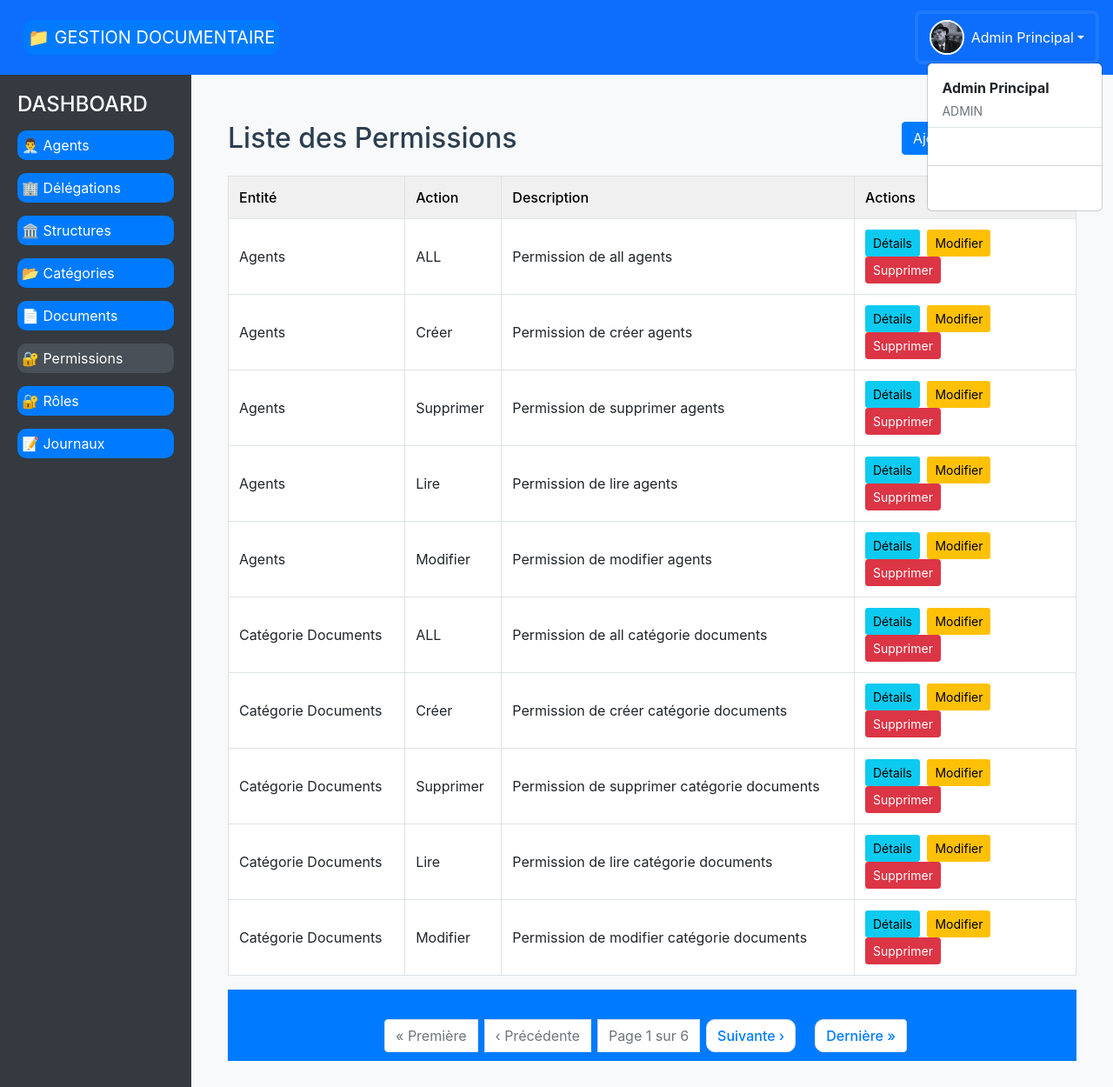
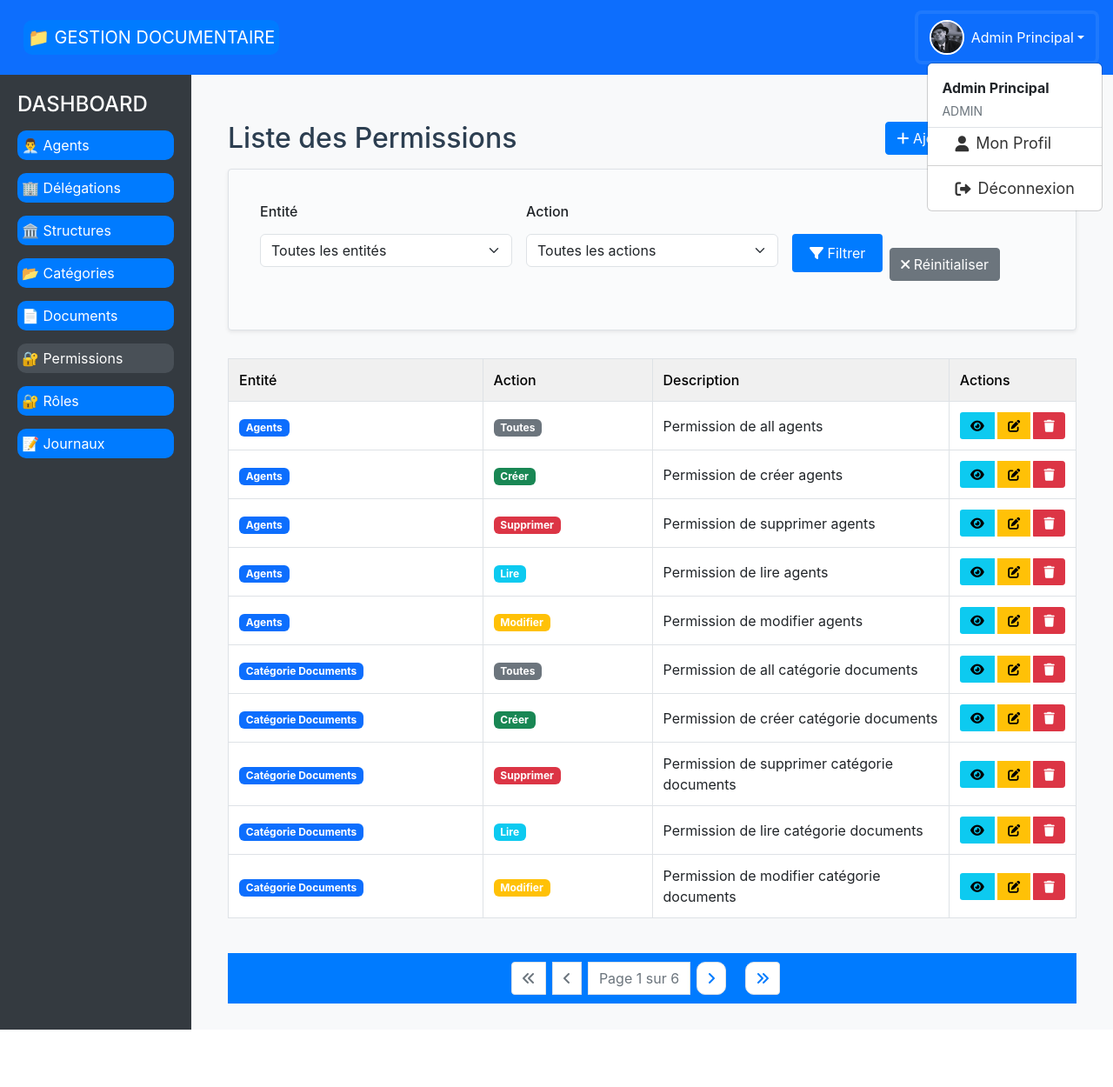
Before and after one commit to LLODIA221/gestion-documentaire, a Django app: page /permissions/ in a window 1280 px wide, after a click that opens the changed part. Shown: the whole page at 87% size. After the commit the page ends 1184 px from the top, so only its background shows below. Run offline with Django 5.2, Linux system fonts and the light colour scheme; a user stored in the database is signed in; data comes from the database, SQL or seed files in the repository; both versions use the stored data as it was after the commit.

Commit message:
Refactor docker-compose setup, adding nginx and watchtower services, and updating volume configurations. Enhanced permission management in views and templates, including filtering options and conditional rendering based on user permissions. Updated context processors and models to support new permission actions.

```diff
--- a/gestion_doc/document_management/context_processors.py
+++ b/gestion_doc/document_management/context_processors.py
@@ -15,7 +15,7 @@ def permissions_context(request):
         afficher_delegations = afficher_structures = afficher_agents = afficher_documents = afficher_roles = afficher_categories = afficher_permissions = afficher_notifications = afficher_demandes = True
         afficher_users = False
     elif role_name == 'CONTROLLER':
-        afficher_agents = afficher_documents = afficher_categories = afficher_structures = afficher_roles = afficher_permissions = afficher_users = afficher_notifications = afficher_demandes = True
+        afficher_agents = afficher_documents = afficher_categories = afficher_structures = afficher_delegations = afficher_roles = afficher_permissions = afficher_users = afficher_notifications = afficher_demandes = True
         # Lecture seule, pas de création/modif/suppression
     elif role_name == 'AGENT':
         afficher_documents = afficher_notifications = afficher_demandes = True
@@ -36,7 +36,8 @@ def permissions_context(request):
     # Permissions fines pour les templates
     # Par défaut, les agents ont toutes les permissions
     if role_name == 'AGENT':
-        can_read_documents = can_create_documents = can_update_documents = can_delete_documents = True
+        can_read_documents  = True
+        can_create_documents = can_update_documents = can_delete_documents = False
         can_read_agents = can_create_agents = can_update_agents = can_delete_agents = False
         can_read_roles = can_create_roles = can_update_roles = can_delete_roles = False
         can_read_structures = can_create_structures = can_update_structures = can_delete_structures = False
@@ -60,6 +61,10 @@ def permissions_context(request):
         can_create_roles = has_perm('ROLES', 'CREATE')
         can_update_roles = has_perm('ROLES', 'UPDATE')
         can_delete_roles = has_perm('ROLES', 'DELETE')
+        can_read_permissions = has_perm('PERMISSIONS', 'READ')
+        can_create_permissions = has_perm('PERMISSIONS', 'CREATE')
+        can_update_permissions = has_perm('PERMISSIONS', 'UPDATE')
+        can_delete_permissions = has_perm('PERMISSIONS', 'DELETE')
         can_read_structures = has_perm('STRUCTURE', 'READ')
         can_create_structures = has_perm('STRUCTURE', 'CREATE')
         can_update_structures = has_perm('STRUCTURE', 'UPDATE')
@@ -105,7 +110,7 @@ def permissions_context(request):
         'can_create_roles': can_create_roles,
         'can_update_roles': can_update_roles,
         'can_delete_roles': can_delete_roles,
-        'can_read_permissions': role_name == 'ADMIN',  # Seul l'admin peut lire les permissions
+        'can_read_permissions': can_read_permissions,  # Seul l'admin peut lire les permissions
         'can_create_permissions': role_name == 'ADMIN',  # Seul l'admin peut créer des permissions
         'can_update_permissions': role_name == 'ADMIN',  # Seul l'admin peut mettre à jour les permissions
         'can_delete_permissions': role_name == 'ADMIN',  # Seul l'admin peut supprimer des permissions
--- a/gestion_doc/document_management/models.py
+++ b/gestion_doc/document_management/models.py
@@ -96,6 +96,7 @@ class Permission(models.Model):
         ('READ', _('Lire')),
         ('UPDATE', _('Modifier')),
         ('DELETE', _('Supprimer')),
+        ('ALL', _('Toutes')),
     ]
 
     entity = models.CharField(_("Entité"), max_length=50, choices=ENTITY_CHOICES)
--- a/gestion_doc/document_management/templates/base.html
+++ b/gestion_doc/document_management/templates/base.html
@@ -22,9 +22,8 @@
         }
 
         .navbar-custom .navbar-brand,
-        .navbar-custom .nav-link,
-        .navbar-custom .dropdown-item {
-            color: white !important;
+        .navbar-custom .nav-link {
+            color: white;
         }
 
         .main-container {
@@ -69,7 +68,15 @@
         .dropdown-menu {
             min-width: 200px;
         }
-
+        .dropdown-item{
+            display: flex;
+            align-items: center;
+            color: #333;
+        }
+        .dropdown-item i,
+        .dropdown-item a {
+            color: #333 !important;
+        }
         .user-info {
             padding: 0.5rem 1rem;
             border-bottom: 1px solid #dee2e6;
--- a/gestion_doc/document_management/templates/permissions/liste.html
+++ b/gestion_doc/document_management/templates/permissions/liste.html
@@ -6,7 +6,45 @@
 <div class="container mt-4">
     <div class="d-flex justify-content-between align-items-center mb-3">
         <h2 class="mb-0">Liste des Permissions</h2>
-        <a href="{% url 'add_permission' %}" class="btn btn-primary">Ajouter une Permission</a>
+        {% if can_create_permissions %}
+        <a href="{% url 'add_permission' %}" class="btn btn-primary">
+            <i class="fas fa-plus"></i> Ajouter une Permission
+        </a>
+        {% endif %}
+    </div>
+
+    <!-- Filtres -->
+    <div class="card mb-4">
+        <div class="card-body">
+            <form method="get" class="row g-3">
+                <div class="col-md-4">
+                    <label for="entity" class="form-label">Entité</label>
+                    <select name="entity" id="entity" class="form-select">
+                        <option value="">Toutes les entités</option>
+                        {% for value, label in permission_form.ENTITY_CHOICES %}
+                        <option value="{{ value }}" {% if request.GET.entity == value %}selected{% endif %}>{{ label }}</option>
+                        {% endfor %}
+                    </select>
+                </div>
+                <div class="col-md-4">
+                    <label for="action" class="form-label">Action</label>
+                    <select name="action" id="action" class="form-select">
+                        <option value="">Toutes les actions</option>
+                        {% for value, label in permission_form.ACTION_CHOICES %}
+                        <option value="{{ value }}" {% if request.GET.action == value %}selected{% endif %}>{{ label }}</option>
+                        {% endfor %}
+                    </select>
+                </div>
+                <div class="col-md-4 d-flex align-items-end">
+                    <button type="submit" class="btn btn-primary me-2">
+                        <i class="fas fa-filter"></i> Filtrer
+                    </button>
+                    <a href="{% url 'liste_permissions' %}" class="btn btn-secondary">
+                        <i class="fas fa-times"></i> Réinitialiser
+                    </a>
+                </div>
+            </form>
+        </div>
     </div>
 
     {% if permissions %}
@@ -14,40 +52,72 @@
         <table class="table table-bordered table-hover align-middle">
             <thead class="table-light">
                 <tr>
-                    <th>Entité</th>
-                    <th>Action</th>
-                    <th>Description</th>
-                    <th style="width: 255px;">Actions</th>
+                    <th style="width: 30%">Entité</th>
+                    <th style="width: 20%">Action</th>
+                    <th style="width: 35%">Description</th>
+                    <th style="width: 15%">Actions</th>
                 </tr>
             </thead>
             <tbody>
                 {% for permission in permissions %}
                 <tr>
-                    <td>{{ permission.get_entity_display }}</td>
-                    <td>{{ permission.get_action_display }}</td>
+                    <td>
+                        <span class="badge bg-primary">{{ permission.get_entity_display }}</span>
+                    </td>
+                    <td>
+                        <span class="badge {% if permission.action == 'CREATE' %}bg-success{% elif permission.action == 'READ' %}bg-info{% elif permission.action == 'UPDATE' %}bg-warning{% elif permission.action == 'DELETE' %}bg-danger{% else %}bg-secondary{% endif %}">
+                            {{ permission.get_action_display }}
+                        </span>
+                    </td>
                     <td>{{ permission.description }}</td>
                     <td>
-                        <a href="{% url 'detail_permission' permission.id %}" class="btn btn-sm btn-info me-1">Détails</a>
-                        <a href="{% url 'update_permission' permission.id %}" class="btn btn-sm btn-warning me-1">Modifier</a>
-                        <a href="{% url 'delete_permission' permission.id %}" class="btn btn-sm btn-danger">Supprimer</a>
+                        <div class="btn-group" role="group">
+                            {% if can_read_permissions %}
+                            <a href="{% url 'detail_permission' permission.id %}" class="btn btn-sm btn-info" title="Détails">
+                                <i class="fas fa-eye"></i>
+                            </a>
+                            {% endif %}
+
+                            {% if can_update_permissions %}
+                            <a href="{% url 'update_permission' permission.id %}" class="btn btn-sm btn-warning" title="Modifier">
+                                <i class="fas fa-edit"></i>
+                            </a>
+                            {% endif %}
+
+                            {% if can_delete_permissions %}
+                            <a href="{% url 'delete_permission' permission.id %}" class="btn btn-sm btn-danger" title="Supprimer">
+                                <i class="fas fa-trash"></i>
+                            </a>
+                            {% endif %}
+                        </div>
                     </td>
                 </tr>
                 {% endfor %}
             </tbody>
         </table>
+    </div>
+
     {% if permissions.paginator.num_pages > 1 %}
-        <nav aria-label="Pagination">
-            <ul class="pagination justify-content-center mt-4">
+    <nav aria-label="Pagination" class="mt-4">
+        <ul class="pagination justify-content-center">
             {% if permissions.has_previous %}
             <li class="page-item">
-                  <a class="page-link" href="?page=1">« Première</a>
+                <a class="page-link" href="?page=1{% if request.GET.entity %}&entity={{ request.GET.entity }}{% endif %}{% if request.GET.action %}&action={{ request.GET.action }}{% endif %}">
+                    <i class="fas fa-angle-double-left"></i>
+                </a>
             </li>
             <li class="page-item">
-                  <a class="page-link" href="?page={{ permissions.previous_page_number }}">‹ Précédente</a>
+                <a class="page-link" href="?page={{ permissions.previous_page_number }}{% if request.GET.entity %}&entity={{ request.GET.entity }}{% endif %}{% if request.GET.action %}&action={{ request.GET.action }}{% endif %}">
+                    <i class="fas fa-angle-left"></i>
+                </a>
             </li>
             {% else %}
-                <li class="page-item disabled"><span class="page-link">« Première</span></li>
-                <li class="page-item disabled"><span class="page-link">‹ Précédente</span></li>
+            <li class="page-item disabled">
+                <span class="page-link"><i class="fas fa-angle-double-left"></i></span>
+            </li>
+            <li class="page-item disabled">
+                <span class="page-link"><i class="fas fa-angle-left"></i></span>
+            </li>
             {% endif %}
 
             <li class="page-item disabled">
@@ -56,21 +126,29 @@
 
             {% if permissions.has_next %}
             <li class="page-item">
-                  <a class="page-link" href="?page={{ permissions.next_page_number }}">Suivante ›</a>
+                <a class="page-link" href="?page={{ permissions.next_page_number }}{% if request.GET.entity %}&entity={{ request.GET.entity }}{% endif %}{% if request.GET.action %}&action={{ request.GET.action }}{% endif %}">
+                    <i class="fas fa-angle-right"></i>
+                </a>
             </li>
             <li class="page-item">
-                  <a class="page-link" href="?page={{ permissions.paginator.num_pages }}">Dernière »</a>
+                <a class="page-link" href="?page={{ permissions.paginator.num_pages }}{% if request.GET.entity %}&entity={{ request.GET.entity }}{% endif %}{% if request.GET.action %}&action={{ request.GET.action }}{% endif %}">
+                    <i class="fas fa-angle-double-right"></i>
+                </a>
             </li>
             {% else %}
-                <li class="page-item disabled"><span class="page-link">Suivante ›</span></li>
-                <li class="page-item disabled"><span class="page-link">Dernière »</span></li>
+            <li class="page-item disabled">
+                <span class="page-link"><i class="fas fa-angle-right"></i></span>
+            </li>
+            <li class="page-item disabled">
+                <span class="page-link"><i class="fas fa-angle-double-right"></i></span>
+            </li>
             {% endif %}
         </ul>
     </nav>
     {% endif %}
-    </div>
     {% else %}
     <div class="alert alert-warning text-center mt-4" role="alert">
+        <i class="fas fa-exclamation-triangle me-2"></i>
         Aucune permission enregistrée.
     </div>
     {% endif %}
--- a/gestion_doc/document_management/views.py
+++ b/gestion_doc/document_management/views.py
@@ -296,17 +296,31 @@ def detail_categorieDocument(request, categorieDocument_id):
 
 @login_required
 def liste_permissions(request):
-    permissions_list = Permission.objects.all().order_by('entity', 'action')
+    # Récupérer les paramètres de filtrage
+    entity = request.GET.get('entity')
+    action = request.GET.get('action')
+
+    # Filtrer les permissions
+    permissions_list = Permission.objects.all()
+    if entity:
+        permissions_list = permissions_list.filter(entity=entity)
+    if action:
+        permissions_list = permissions_list.filter(action=action)
+
+    # Trier les permissions
+    permissions_list = permissions_list.order_by('entity', 'action')
+
+    # Pagination
     paginator = Paginator(permissions_list, 10)  # nombre de permissions par page
-
     page_number = request.GET.get('page')
-    permissions = paginator.get_page(page_number)  # renvoie un objet Page
+    permissions = paginator.get_page(page_number)
 
     # Logging
     log_event(request.user, 'READ', 'Permission', None, details="Consultation de la liste des permissions", request=request)
 
     return render(request, 'permissions/liste.html', {
-        'permissions': permissions
+        'permissions': permissions,
+        'permission_form': Permission,  # Pour accéder aux choix dans le template
     })
 
 
```
Also changed, not shown: docker-compose.yml (+39 -6 lines), gestion_doc/document_management/templates/agents/detail.html (+7 -2 lines), gestion_doc/document_management/templates/categoriedocuments/detail.html (+7 -2 lines), gestion_doc/document_management/templates/delegations/detail.html (+6 -2 lines), gestion_doc/document_management/templates/documents/detail.html (+7 -3 lines), gestion_doc/document_management/templates/roles/form.html (+11 -4 lines), gestion_doc/db.sqlite3. Lines whose indentation alone changed are shown as unchanged.
